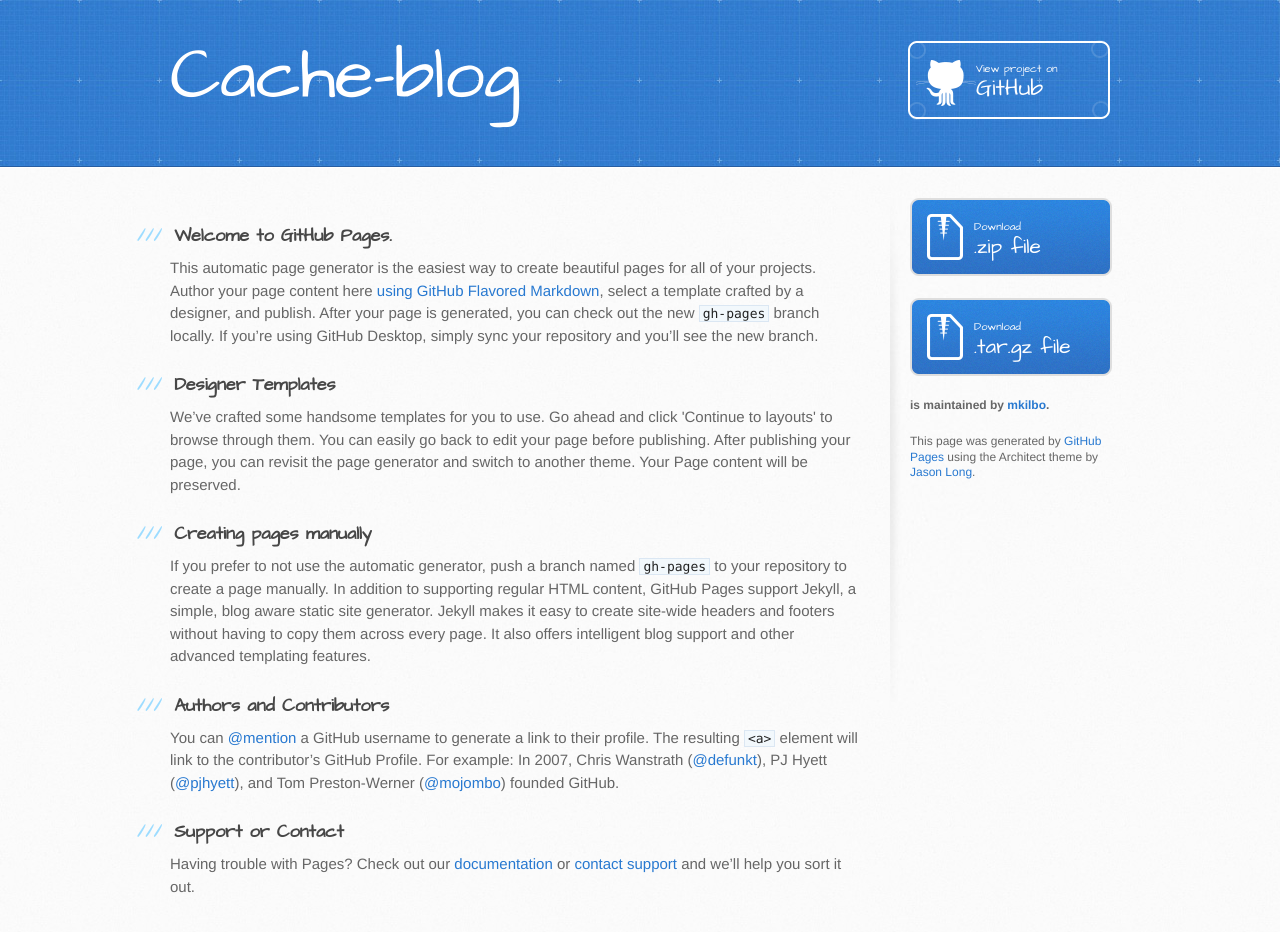
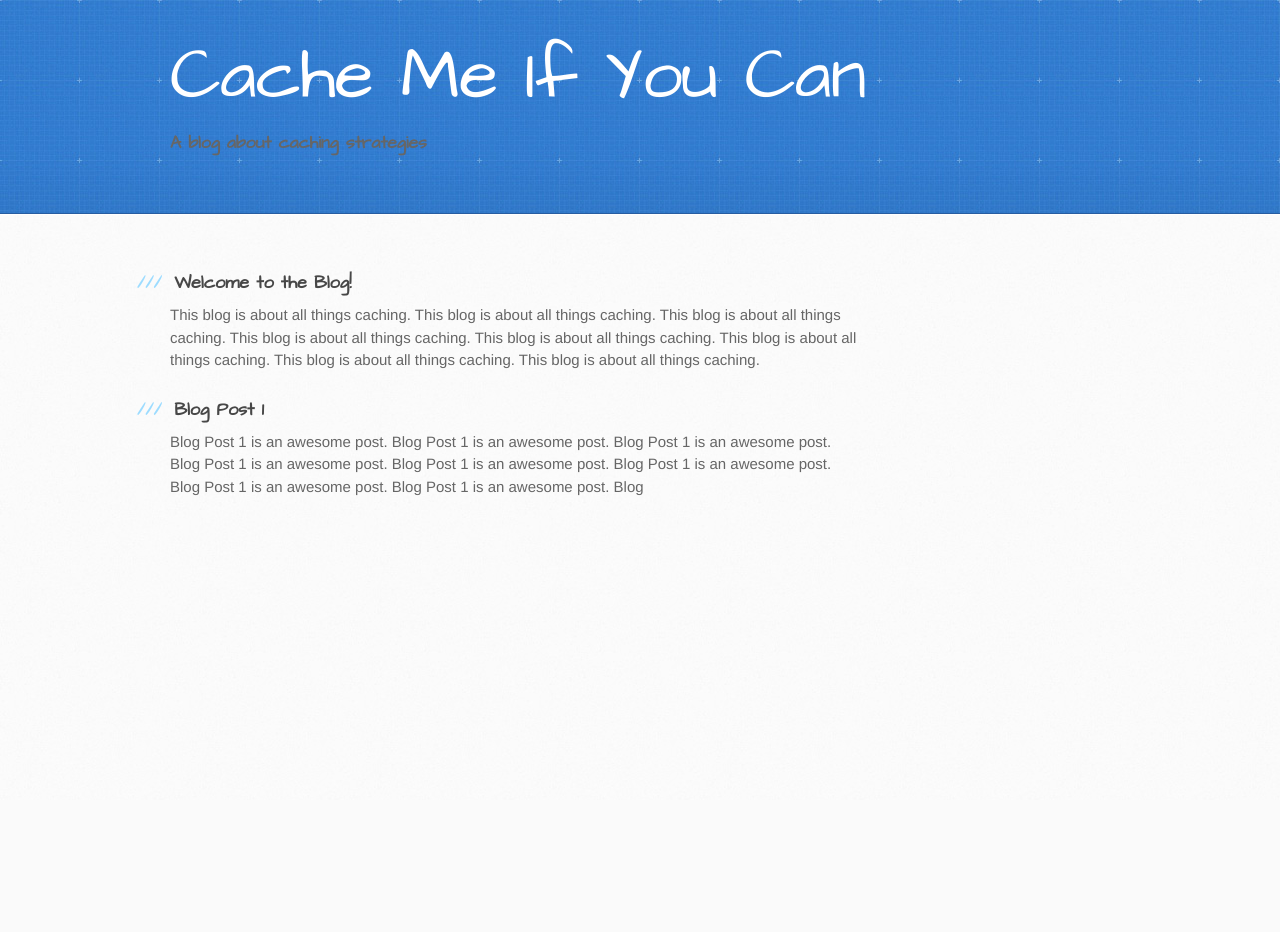
Before and after one commit to mkilbo/cache-blog, a plain HTML site: page index.html in a window 1280 px wide. After the commit the page ends 800 px from the top, so only its background shows below. Drawn offline with Linux system fonts and the light colour scheme.

Commit message:
initial blog changes

```diff
--- a/index.html
+++ b/index.html
@@ -13,15 +13,14 @@
     <script src="//html5shiv.googlecode.com/svn/trunk/html5.js"></script>
     <![endif]-->
 
-    <title>Cache-blog by mkilbo</title>
+    <title>Cache Me if You Can</title>
   </head>
 
   <body>
     <header>
       <div class="inner">
-        <h1>Cache-blog</h1>
-        <h2></h2>
-        <a href="https://github.com/mkilbo/cache-blog" class="button"><small>View project on</small> GitHub</a>
+        <h1>Cache Me If You Can</h1>
+        <h3> A blog about caching strategies </h3>
       </div>
     </header>
 
@@ -29,45 +28,16 @@
       <div class="inner clearfix">
         <section id="main-content">
           <h3>
-<a id="welcome-to-github-pages" class="anchor" href="#welcome-to-github-pages" aria-hidden="true"><span aria-hidden="true" class="octicon octicon-link"></span></a>Welcome to GitHub Pages.</h3>
+<a class="anchor" aria-hidden="true"><span aria-hidden="true" class="octicon octicon-link"></span></a>Welcome to the Blog!</h3>
 
-<p>This automatic page generator is the easiest way to create beautiful pages for all of your projects. Author your page content here <a href="https://guides.github.com/features/mastering-markdown/">using GitHub Flavored Markdown</a>, select a template crafted by a designer, and publish. After your page is generated, you can check out the new <code>gh-pages</code> branch locally. If you’re using GitHub Desktop, simply sync your repository and you’ll see the new branch.</p>
+<p>This blog is about all things caching. This blog is about all things caching. This blog is about all things caching. This blog is about all things caching. This blog is about all things caching. This blog is about all things caching. This blog is about all things caching. This blog is about all things caching. </p>
 
 <h3>
-<a id="designer-templates" class="anchor" href="#designer-templates" aria-hidden="true"><span aria-hidden="true" class="octicon octicon-link"></span></a>Designer Templates</h3>
+<a id="designer-templates" class="anchor" href="#designer-templates" aria-hidden="true"><span aria-hidden="true" class="octicon octicon-link"></span></a>Blog Post 1</h3>
 
-<p>We’ve crafted some handsome templates for you to use. Go ahead and click 'Continue to layouts' to browse through them. You can easily go back to edit your page before publishing. After publishing your page, you can revisit the page generator and switch to another theme. Your Page content will be preserved.</p>
+<p>Blog Post 1 is an awesome post. Blog Post 1 is an awesome post. Blog Post 1 is an awesome post. Blog Post 1 is an awesome post. Blog Post 1 is an awesome post. Blog Post 1 is an awesome post. Blog Post 1 is an awesome post. Blog Post 1 is an awesome post. Blog
 
-<h3>
-<a id="creating-pages-manually" class="anchor" href="#creating-pages-manually" aria-hidden="true"><span aria-hidden="true" class="octicon octicon-link"></span></a>Creating pages manually</h3>
-
-<p>If you prefer to not use the automatic generator, push a branch named <code>gh-pages</code> to your repository to create a page manually. In addition to supporting regular HTML content, GitHub Pages support Jekyll, a simple, blog aware static site generator. Jekyll makes it easy to create site-wide headers and footers without having to copy them across every page. It also offers intelligent blog support and other advanced templating features.</p>
-
-<h3>
-<a id="authors-and-contributors" class="anchor" href="#authors-and-contributors" aria-hidden="true"><span aria-hidden="true" class="octicon octicon-link"></span></a>Authors and Contributors</h3>
-
-<p>You can <a href="https://help.github.com/articles/basic-writing-and-formatting-syntax/#mentioning-users-and-teams" class="user-mention">@mention</a> a GitHub username to generate a link to their profile. The resulting <code>&lt;a&gt;</code> element will link to the contributor’s GitHub Profile. For example: In 2007, Chris Wanstrath (<a href="https://github.com/defunkt" class="user-mention">@defunkt</a>), PJ Hyett (<a href="https://github.com/pjhyett" class="user-mention">@pjhyett</a>), and Tom Preston-Werner (<a href="https://github.com/mojombo" class="user-mention">@mojombo</a>) founded GitHub.</p>
-
-<h3>
-<a id="support-or-contact" class="anchor" href="#support-or-contact" aria-hidden="true"><span aria-hidden="true" class="octicon octicon-link"></span></a>Support or Contact</h3>
-
-<p>Having trouble with Pages? Check out our <a href="https://help.github.com/pages">documentation</a> or <a href="https://github.com/contact">contact support</a> and we’ll help you sort it out.</p>
         </section>
-
-        <aside id="sidebar">
-          <a href="https://github.com/mkilbo/cache-blog/zipball/master" class="button">
-            <small>Download</small>
-            .zip file
-          </a>
-          <a href="https://github.com/mkilbo/cache-blog/tarball/master" class="button">
-            <small>Download</small>
-            .tar.gz file
-          </a>
-
-          <p class="repo-owner"><a href="https://github.com/mkilbo/cache-blog"></a> is maintained by <a href="https://github.com/mkilbo">mkilbo</a>.</p>
-
-          <p>This page was generated by <a href="https://pages.github.com">GitHub Pages</a> using the Architect theme by <a href="https://twitter.com/jasonlong">Jason Long</a>.</p>
-        </aside>
       </div>
     </div>
 
--- a/stylesheets/stylesheet.css
+++ b/stylesheets/stylesheet.css
@@ -456,7 +456,7 @@
 }
 
 header h1 {
-  width: 540px;
+  width: 940px;
   margin-top: 0;
   margin-bottom: 0.2em;
   font-size: 72px;
```
Also changed, not shown: 2 other files.
